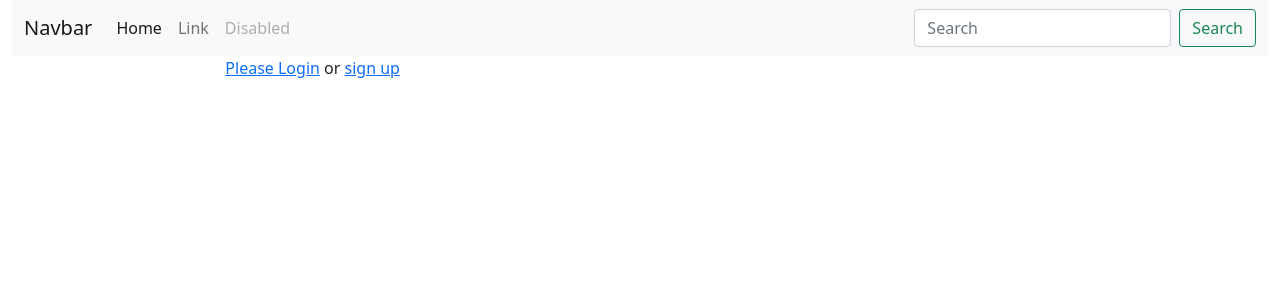
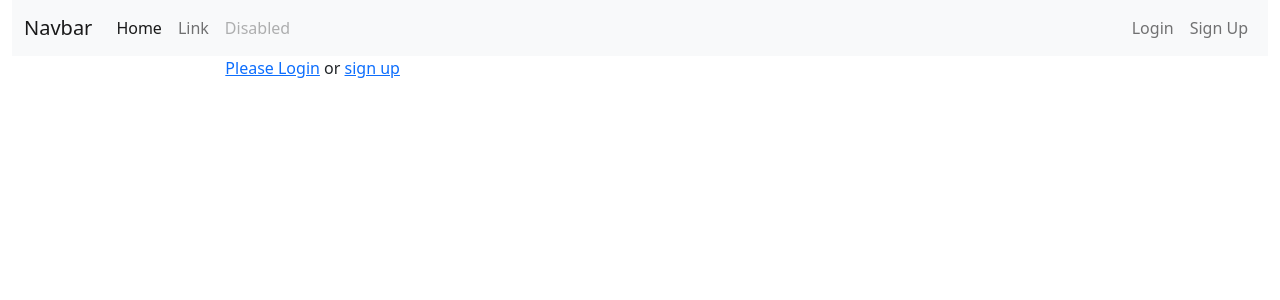
Before and after one commit to petersercombe/FlaskAppDemo-DSU1, a Flask app: page / in a window 1280 px wide. Shown: the top 300 px of the page. Run offline with Flask 2, Linux system fonts and the light colour scheme.

Commit message:
Friday 22 April

```diff
--- a/main.py
+++ b/main.py
@@ -11,6 +11,26 @@ users = {"admin":{
             "password": "password",
             "name": "Pleb User"}
          }
+
+lostProperty = {0:{"title":"Water Bottle",
+                   "description":"Blue Camelbak 1L",
+                   "date":"2022-04-22",
+                   "claimed":False,
+                   "claimedBy":"",
+                   "image":"picture1.jpg"},
+                1:{"title":"Hat",
+                   "description":"Blue Sports Hat",
+                   "date":"2022-04-20",
+                   "claimed":False,
+                   "claimedBy":"",
+                   "image":""},
+                2:{"title":"Headphones",
+                   "description":"Black, Fancy, Wireless",
+                   "date":"2022-04-18",
+                   "claimed":True,
+                   "claimedBy":"John Johnson",
+                   "image":"picture2.jpg"}
+        }
 
 @app.route('/')
 @app.route('/home')
@@ -45,4 +65,4 @@ def logout():
     return redirect("/")
 
 if __name__ == "__main__":
-    app.run()
+    app.run(debug=True) # Debugging on when doing html changes.
--- a/templates/index.html
+++ b/templates/index.html
@@ -11,4 +11,5 @@
 <a href="/login">Please Login</a> or <a href="/signup">sign up</a>
 {% endif %}
 
+
 {% endblock %}
--- a/templates/layout.html
+++ b/templates/layout.html
@@ -28,10 +28,22 @@
               <a class="nav-link disabled">Disabled</a>
             </li>
           </ul>
-          <form class="d-flex">
-            <input class="form-control me-2" type="search" placeholder="Search" aria-label="Search">
-            <button class="btn btn-outline-success" type="submit">Search</button>
-          </form>
+          <div class="d-flex">
+              <ul class="navbar-nav me-auto mb-2 mb-lg-0">
+                  {% if user %}
+                    <li class="nav-item">
+                      <a class="nav-link" href="/logout">Logout</a>
+                    </li>
+                  {% else %}
+                    <li class="nav-item">
+                      <a class="nav-link" href="/login">Login</a>
+                    </li>
+                    <li class="nav-item">
+                      <a class="nav-link" href="/signup">Sign Up</a>
+                    </li>
+                  {% endif %}
+              </ul>
+          </div>
         </div>
       </div>
     </nav>
```
